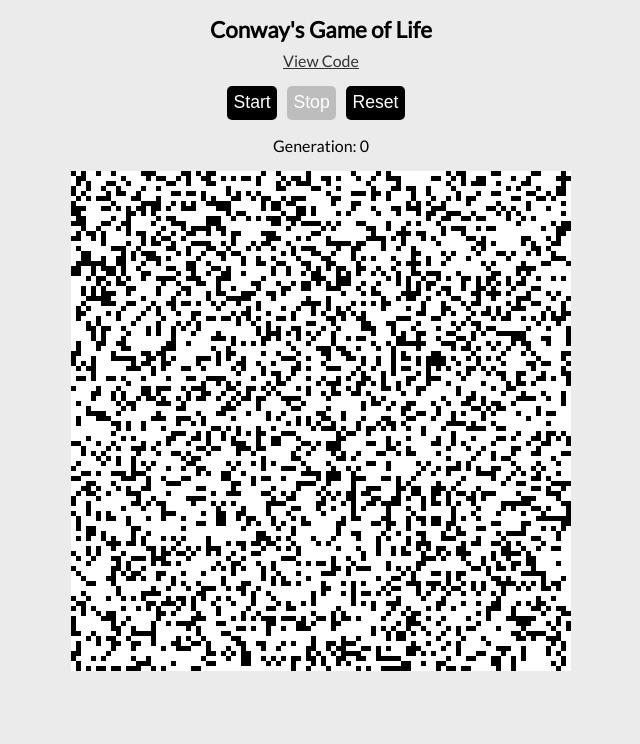
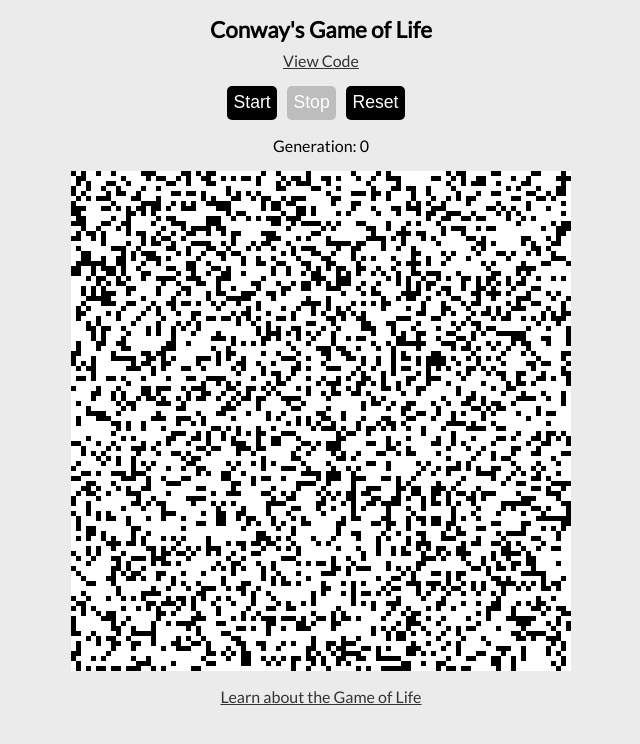
Before and after one commit to zachweinberg/game-of-life, a React (Create React App) app: page / in a window 1280 px wide. Shown: the top 744 px of the page, without its empty margins (319-959 px from the left). Built offline with nearby package versions, Linux system fonts and the light colour scheme.

Commit message:
Footer link

```diff
--- a/src/App.js
+++ b/src/App.js
@@ -10,6 +10,9 @@ const App = () => {
         View Code
       </StyledLink>
       <Game />
+      <StyledLink target="_blank" href="https://en.wikipedia.org/wiki/Conway%27s_Game_of_Life">
+        Learn about the Game of Life
+      </StyledLink>
     </>
   );
 };
--- a/src/components/Game.js
+++ b/src/components/Game.js
@@ -54,7 +54,7 @@ const GameWrapper = styled.div`
   flex-direction: column;
   justify-content: center;
   align-items: center;
-  margin: 0 auto;
+  margin: 0 auto 1rem auto;
 `;
 
 const StyledGeneration = styled.span`
```
